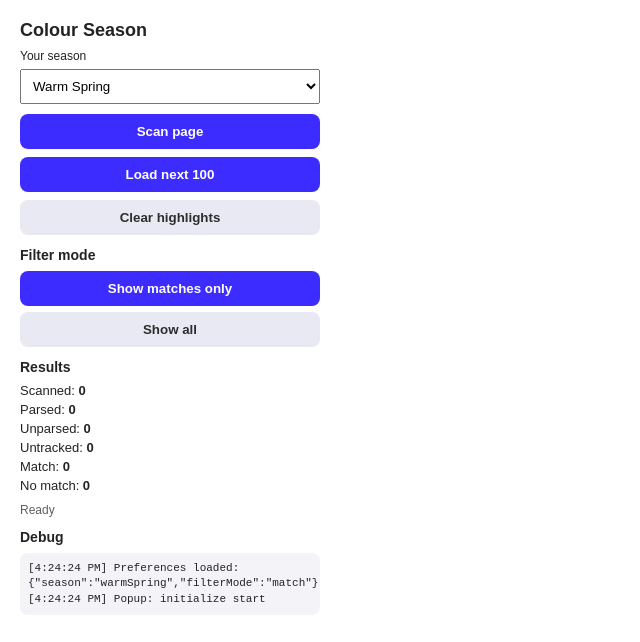
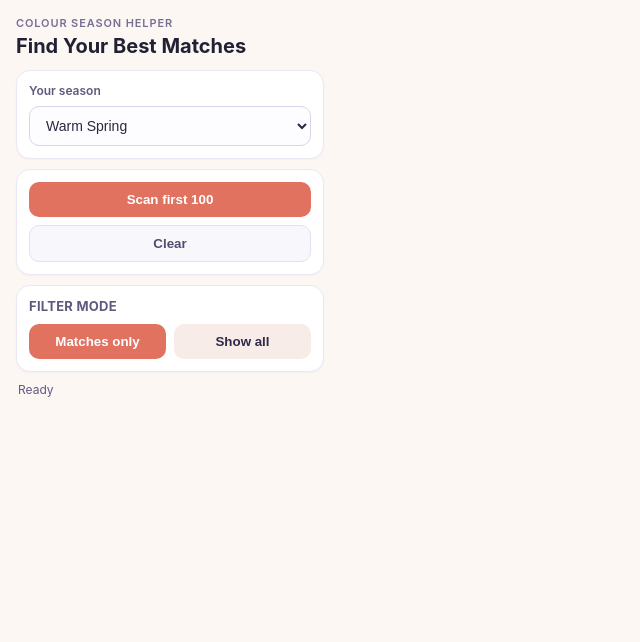
Before and after one commit to tiaclashcreation/colour-palette-wrapper, a website with bundled scripts: page src/popup/popup.html in a window 1280 px wide. Shown: the whole page, without its empty margins (0-640 px from the left). Built offline with nearby package versions, Linux system fonts and the light colour scheme; some packages are replaced by stand-ins of ours; no server answers.

Commit message:
ui changes

```diff
--- a/src/popup/index.js
+++ b/src/popup/index.js
@@ -3,43 +3,114 @@ import { getUserPreferences, setUserPreferences } from "../storage/user-preferen
 
 const seasonSelect = document.getElementById("seasonSelect");
 const scanButton = document.getElementById("scanButton");
-const loadNextButton = document.getElementById("loadNextButton");
 const clearButton = document.getElementById("clearButton");
 const modeMatchButton = document.getElementById("modeMatchButton");
 const modeAllButton = document.getElementById("modeAllButton");
 const statusText = document.getElementById("statusText");
-const debugLog = document.getElementById("debugLog");
+let currentFilterMode = "match";
 
-const statScanned = document.getElementById("statScanned");
-const statParsed = document.getElementById("statParsed");
-const statUnparsed = document.getElementById("statUnparsed");
-const statUntracked = document.getElementById("statUntracked");
-const statMatch = document.getElementById("statMatch");
-const statNoMatch = document.getElementById("statNoMatch");
-const debugEntries = [];
-let currentFilterMode = "match";
+const SEASON_THEMES = {
+  warmSpring: {
+    accent: "#e0725f",
+    accentHover: "#cc604e",
+    softBg: "#f8ece8",
+    softBgHover: "#f3e3dd",
+    popupBg: "#fdf7f4"
+  },
+  clearSpring: {
+    accent: "#22aeb5",
+    accentHover: "#18969d",
+    softBg: "#e9f7f8",
+    softBgHover: "#ddf1f3",
+    popupBg: "#f4fcfd"
+  },
+  lightSpring: {
+    accent: "#e7a96e",
+    accentHover: "#d59253",
+    softBg: "#faf3e7",
+    softBgHover: "#f5ebdb",
+    popupBg: "#fffaf2"
+  },
+  trueSummer: {
+    accent: "#7b88c3",
+    accentHover: "#6977b1",
+    softBg: "#eef0fb",
+    softBgHover: "#e3e6f7",
+    popupBg: "#f7f8ff"
+  },
+  softAutumn: {
+    accent: "#8f8a57",
+    accentHover: "#7d7848",
+    softBg: "#f3f0e4",
+    softBgHover: "#ece7d7",
+    popupBg: "#faf8f1"
+  },
+  deepAutumn: {
+    accent: "#865637",
+    accentHover: "#73482f",
+    softBg: "#f4ece7",
+    softBgHover: "#ebdfd6",
+    popupBg: "#faf6f3"
+  },
+  trueAutumn: {
+    accent: "#a1623f",
+    accentHover: "#8d5334",
+    softBg: "#f6ede7",
+    softBgHover: "#efe2d9",
+    popupBg: "#fcf7f3"
+  },
+  coolSummer: {
+    accent: "#8b74b3",
+    accentHover: "#7a639f",
+    softBg: "#f1edf7",
+    softBgHover: "#e8e0f3",
+    popupBg: "#f9f7fc"
+  },
+  lightSummer: {
+    accent: "#7ca6bf",
+    accentHover: "#6b95ad",
+    softBg: "#ebf3f8",
+    softBgHover: "#dfecf4",
+    popupBg: "#f6fbff"
+  },
+  brightWinter: {
+    accent: "#2a5dd5",
+    accentHover: "#214eb7",
+    softBg: "#e9effd",
+    softBgHover: "#dce6fb",
+    popupBg: "#f5f8ff"
+  },
+  trueWinter: {
+    accent: "#3d4fa6",
+    accentHover: "#33448f",
+    softBg: "#eaedf9",
+    softBgHover: "#dde3f4",
+    popupBg: "#f4f6fd"
+  },
+  deepWinter: {
+    accent: "#4b4f72",
+    accentHover: "#3f4261",
+    softBg: "#ececf3",
+    softBgHover: "#e0e0eb",
+    popupBg: "#f6f6fa"
+  }
+};
+
+function applySeasonTheme(season) {
+  const theme = SEASON_THEMES[season] ?? SEASON_THEMES[DEFAULT_SEASON];
+  const rootStyle = document.documentElement.style;
+  rootStyle.setProperty("--popup-bg", theme.popupBg);
+  rootStyle.setProperty("--accent", theme.accent);
+  rootStyle.setProperty("--accent-hover", theme.accentHover);
+  rootStyle.setProperty("--soft-bg", theme.softBg);
+  rootStyle.setProperty("--soft-bg-hover", theme.softBgHover);
+}
 
 function normalizeFilterMode(mode) {
   if (mode === "all") {
     return "all";
   }
   return "match";
-}
-
-function pushDebug(label, value) {
-  const timestamp = new Date().toLocaleTimeString();
-  const payload =
-    typeof value === "string"
-      ? value
-      : value === undefined
-        ? ""
-        : JSON.stringify(value);
-  const line = `[${timestamp}] ${label}${payload ? `: ${payload}` : ""}`;
-  debugEntries.unshift(line);
-  if (debugEntries.length > 12) {
-    debugEntries.pop();
-  }
-  debugLog.textContent = debugEntries.join("\n");
 }
 
 function renderSeasons() {
@@ -59,60 +130,37 @@ function setFilterModeUi(mode) {
 }
 
 function applyStats(stats) {
-  statScanned.textContent = String(stats.scanned ?? 0);
-  statParsed.textContent = String(stats.parsed ?? 0);
-  statUnparsed.textContent = String(stats.unparsed ?? 0);
-  statUntracked.textContent = String(stats.untracked ?? 0);
-  statMatch.textContent = String(stats.match ?? 0);
-  statNoMatch.textContent = String(stats.noMatch ?? 0);
-  if (stats.unparsedReasons && Object.keys(stats.unparsedReasons).length > 0) {
-    pushDebug("Unparsed reasons", stats.unparsedReasons);
-  }
+  void stats;
 }
 
 async function getActiveTabId() {
   const [tab] = await chrome.tabs.query({ active: true, currentWindow: true });
-  pushDebug("Active tab", {
-    id: tab?.id ?? null,
-    url: tab?.url ?? null
-  });
   return tab ?? null;
 }
 
 async function injectContentScript(tabId) {
-  pushDebug("Injecting content script", { tabId });
   await chrome.scripting.executeScript({
     target: { tabId },
     files: ["src/content/content-script.js"]
   });
-  pushDebug("Inject complete", { tabId });
 }
 
 async function sendToContent(message) {
   const tab = await getActiveTabId();
   const tabId = tab?.id;
   if (!tabId) {
-    pushDebug("sendToContent", "No active tab");
     return { ok: false, reason: "no-active-tab" };
   }
   try {
-    pushDebug("sendMessage", { tabId, type: message.type });
-    const response = await chrome.tabs.sendMessage(tabId, message);
-    pushDebug("message response", response ?? "undefined");
-    return response;
+    return await chrome.tabs.sendMessage(tabId, message);
   } catch (error) {
     const errorMessage = error?.message ?? "unknown error";
-    pushDebug("sendMessage error", errorMessage);
     const isMissingReceiver = errorMessage.includes("Receiving end does not exist");
     if (isMissingReceiver) {
       try {
         await injectContentScript(tabId);
-        pushDebug("Retry sendMessage", { tabId, type: message.type });
-        const retryResponse = await chrome.tabs.sendMessage(tabId, message);
-        pushDebug("retry response", retryResponse ?? "undefined");
-        return retryResponse;
+        return await chrome.tabs.sendMessage(tabId, message);
       } catch (retryError) {
-        pushDebug("Retry failed", retryError?.message ?? "unknown retry error");
         return {
           ok: false,
           reason: "content-unavailable",
@@ -129,11 +177,10 @@ function setStatus(text) {
 }
 
 async function initialize() {
-  pushDebug("Popup", "initialize start");
   renderSeasons();
   const preferences = await getUserPreferences();
-  pushDebug("Preferences loaded", preferences);
   seasonSelect.value = preferences.season ?? DEFAULT_SEASON;
+  applySeasonTheme(seasonSelect.value);
   setFilterModeUi(preferences.filterMode ?? "match");
 
   const activeTab = await getActiveTabId();
@@ -141,11 +188,9 @@ async function initialize() {
     type: "csh:getStats",
     payload: { tabId: activeTab?.id ?? null, url: activeTab?.url ?? null }
   });
-  pushDebug("Background stats response", statsResponse ?? "undefined");
   if (statsResponse?.ok) {
     applyStats(statsResponse.stats);
   }
-  pushDebug("Popup", "initialize complete");
 }
 
 scanButton.addEventListener("click", async () => {
@@ -154,40 +199,16 @@ scanButton.addEventListener("click", async () => {
   await setUserPreferences({ season, filterMode });
 
   setStatus("Loading first 100...");
-  pushDebug("Scan click payload", { season, filterMode, batchSize: 100 });
   const response = await sendToContent({
     type: "csh:scanBatch",
     payload: { season, filterMode, batchSize: 100 }
   });
   if (!response?.ok) {
-    pushDebug("Scan failed", response ?? "empty response");
     setStatus("Could not scan this page.");
     return;
   }
   applyStats(response.stats);
-  pushDebug("Scan success stats", response.stats);
   setStatus("Batch scan complete");
-});
-
-loadNextButton.addEventListener("click", async () => {
-  const season = seasonSelect.value;
-  const filterMode = currentFilterMode;
-  await setUserPreferences({ season, filterMode });
-
-  setStatus("Loading next 100...");
-  pushDebug("Load next payload", { season, filterMode, batchSize: 100 });
-  const response = await sendToContent({
-    type: "csh:loadNextBatch",
-    payload: { season, filterMode, batchSize: 100 }
-  });
-  if (!response?.ok) {
-    pushDebug("Load next failed", response ?? "empty response");
-    setStatus("Could not load next batch.");
-    return;
-  }
-  applyStats(response.stats);
-  pushDebug("Load next success stats", response.stats);
-  setStatus("Next batch complete");
 });
 
 clearButton.addEventListener("click", async () => {
@@ -195,18 +216,16 @@ clearButton.addEventListener("click", async () => {
   const response = await sendToContent({ type: "csh:clear" });
   if (response?.ok) {
     applyStats(response.stats);
-    pushDebug("Clear success", response.stats);
     setStatus("Highlights cleared");
   } else {
-    pushDebug("Clear failed", response ?? "empty response");
     setStatus("Nothing to clear");
   }
 });
 
 seasonSelect.addEventListener("change", async () => {
   const season = seasonSelect.value;
+  applySeasonTheme(season);
   await setUserPreferences({ season });
-  pushDebug("Season updated", season);
 });
 
 async function updateFilterMode(mode) {
@@ -219,10 +238,7 @@ async function updateFilterMode(mode) {
   });
   if (response?.ok) {
     applyStats(response.stats);
-    pushDebug("Filter mode update success", { mode: normalizedMode, stats: response.stats });
     setStatus("Filter mode updated");
-  } else {
-    pushDebug("Filter mode update failed", response ?? "empty response");
   }
 }
 
--- a/src/popup/popup.css
+++ b/src/popup/popup.css
@@ -1,35 +1,137 @@
+* {
+  box-sizing: border-box;
+}
+
+:root {
+  --popup-bg: #f7f6fb;
+  --text-primary: #222033;
+  --text-muted: #5f597c;
+  --eyebrow: #766f96;
+  --card-bg: #ffffff;
+  --card-border: #ebe8f4;
+  --select-border: #d9d4e9;
+  --select-bg: #fdfdff;
+  --select-text: #2a2740;
+  --accent: #5e46df;
+  --accent-hover: #523bcf;
+  --soft-bg: #edeaf8;
+  --soft-bg-hover: #e4dff4;
+  --soft-text: #2f2a4a;
+  --ghost-bg: #f8f7fc;
+  --ghost-bg-hover: #f1eef9;
+  --ghost-border: #e4dff1;
+  --ghost-text: #534c70;
+  --status: #615a80;
+}
+
+body {
+  margin: 0;
+  background: var(--popup-bg);
+}
+
 .container {
-  width: 300px;
-  padding: 12px;
-  font-family: Arial, sans-serif;
-  color: #232323;
+  width: 340px;
+  padding: 16px;
+  font-family:
+    Inter,
+    -apple-system,
+    BlinkMacSystemFont,
+    "Segoe UI",
+    sans-serif;
+  color: var(--text-primary);
+}
+
+.header {
+  margin-bottom: 12px;
+}
+
+.eyebrow {
+  margin: 0 0 4px;
+  font-size: 11px;
+  letter-spacing: 0.08em;
+  text-transform: uppercase;
+  color: var(--eyebrow);
+  font-weight: 600;
 }
 
 h1 {
-  margin: 0 0 8px;
-  font-size: 18px;
+  margin: 0;
+  font-size: 20px;
+  font-weight: 650;
+  line-height: 1.2;
 }
 
 h2 {
-  margin: 12px 0 8px;
-  font-size: 14px;
+  margin: 0 0 10px;
+  font-size: 13px;
+  letter-spacing: 0.02em;
+  text-transform: uppercase;
+  color: var(--text-muted);
+}
+
+.card {
+  background: var(--card-bg);
+  border: 1px solid var(--card-border);
+  border-radius: 14px;
+  padding: 12px;
+  margin-top: 10px;
+  box-shadow: 0 1px 2px rgba(23, 18, 46, 0.04);
 }
 
 label {
   display: block;
-  margin-bottom: 6px;
+  margin-bottom: 8px;
   font-size: 12px;
+  color: var(--text-muted);
+  font-weight: 600;
 }
 
 select,
 button {
   width: 100%;
-  box-sizing: border-box;
 }
 
 select {
-  margin-bottom: 10px;
-  padding: 8px;
+  border: 1px solid var(--select-border);
+  border-radius: 10px;
+  padding: 10px 12px;
+  background: var(--select-bg);
+  color: var(--select-text);
+  font-size: 14px;
+}
+
+button {
+  border: none;
+  border-radius: 10px;
+  padding: 10px 12px;
+  font-weight: 600;
+  cursor: pointer;
+  background: var(--accent);
+  color: #ffffff;
+  transition: background-color 120ms ease;
+}
+
+button:hover {
+  background: var(--accent-hover);
+}
+
+button.secondary {
+  background: var(--soft-bg);
+  color: var(--soft-text);
+}
+
+button.secondary:hover {
+  background: var(--soft-bg-hover);
+}
+
+button.ghost {
+  background: var(--ghost-bg);
+  color: var(--ghost-text);
+  border: 1px solid var(--ghost-border);
+}
+
+button.ghost:hover {
+  background: var(--ghost-bg-hover);
 }
 
 .actions {
@@ -37,73 +139,57 @@ select {
   gap: 8px;
 }
 
-button {
-  border: none;
-  border-radius: 8px;
-  padding: 10px;
-  font-weight: 600;
-  cursor: pointer;
-  background: #3d2cff;
+.mode-buttons {
+  display: grid;
+  grid-template-columns: 1fr 1fr;
+  gap: 8px;
+}
+
+.mode-button {
+  background: var(--soft-bg);
+  color: var(--soft-text);
+}
+
+.mode-button:hover {
+  background: var(--soft-bg-hover);
+}
+
+.mode-button.active {
+  background: var(--accent);
   color: #ffffff;
 }
 
-button.secondary {
-  background: #e9e9f3;
-  color: #2d2d2d;
+.stats-grid {
+  list-style: none;
+  margin: 0;
+  padding: 0;
+  display: grid;
+  grid-template-columns: 1fr 1fr;
+  gap: 8px;
 }
 
-.toggle {
+.stats-grid li {
+  border: 1px solid #ece9f5;
+  border-radius: 10px;
+  padding: 8px 10px;
+  background: #fcfbff;
   display: flex;
-  align-items: center;
-  gap: 8px;
-  margin-top: 10px;
+  justify-content: space-between;
+  align-items: baseline;
 }
 
-.toggle input {
-  margin: 0;
+.stats-grid span {
+  font-size: 12px;
+  color: #665f84;
 }
 
-.stats ul {
-  list-style: none;
-  padding: 0;
-  margin: 0;
-  display: grid;
-  gap: 4px;
-  font-size: 13px;
+.stats-grid strong {
+  font-size: 14px;
+  color: #211e33;
 }
 
 .status {
-  margin: 10px 0 0;
+  margin: 10px 2px 0;
   font-size: 12px;
-  color: #5f5f5f;
+  color: var(--status);
 }
-
-.filter-modes {
-  margin-top: 10px;
-}
-
-.mode-buttons {
-  display: grid;
-  gap: 6px;
-}
-
-.mode-button.active {
-  background: #3d2cff;
-  color: #ffffff;
-}
-
-.debug {
-  margin-top: 12px;
-}
-
-.debug-log {
-  max-height: 120px;
-  overflow: auto;
-  margin: 0;
-  padding: 8px;
-  border-radius: 8px;
-  background: #f4f4f8;
-  font-size: 11px;
-  line-height: 1.4;
-  white-space: pre-wrap;
-}
--- a/src/popup/popup.html
+++ b/src/popup/popup.html
@@ -8,40 +8,30 @@
   </head>
   <body>
     <main class="container">
-      <h1>Colour Season</h1>
-      <label for="seasonSelect">Your season</label>
-      <select id="seasonSelect"></select>
+      <header class="header">
+        <p class="eyebrow">Colour Season Helper</p>
+        <h1>Find Your Best Matches</h1>
+      </header>
 
-      <section class="actions">
-        <button id="scanButton">Scan page</button>
-        <button id="loadNextButton">Load next 100</button>
-        <button id="clearButton" class="secondary">Clear highlights</button>
+      <section class="card">
+        <label for="seasonSelect">Your season</label>
+        <select id="seasonSelect"></select>
       </section>
 
-      <section class="filter-modes">
+      <section class="card actions">
+        <button id="scanButton">Scan first 100</button>
+        <button id="clearButton" class="ghost">Clear</button>
+      </section>
+
+      <section class="card filter-modes">
         <h2>Filter mode</h2>
         <div class="mode-buttons">
-          <button id="modeMatchButton" class="secondary mode-button">Show matches only</button>
-          <button id="modeAllButton" class="secondary mode-button">Show all</button>
+          <button id="modeMatchButton" class="mode-button">Matches only</button>
+          <button id="modeAllButton" class="mode-button">Show all</button>
         </div>
       </section>
 
-      <section class="stats">
-        <h2>Results</h2>
-        <ul>
-          <li>Scanned: <strong id="statScanned">0</strong></li>
-          <li>Parsed: <strong id="statParsed">0</strong></li>
-          <li>Unparsed: <strong id="statUnparsed">0</strong></li>
-          <li>Untracked: <strong id="statUntracked">0</strong></li>
-          <li>Match: <strong id="statMatch">0</strong></li>
-          <li>No match: <strong id="statNoMatch">0</strong></li>
-        </ul>
-      </section>
       <p id="statusText" class="status">Ready</p>
-      <section class="debug">
-        <h2>Debug</h2>
-        <pre id="debugLog" class="debug-log">No debug events yet.</pre>
-      </section>
     </main>
     <script type="module" src="./index.js"></script>
   </body>
```
Also changed, not shown: manifest.json, src/assets/icons/icon-128.png (added), src/assets/icons/icon-16.png (added), src/assets/icons/icon-32.png (added), src/assets/icons/icon-48.png (added).
